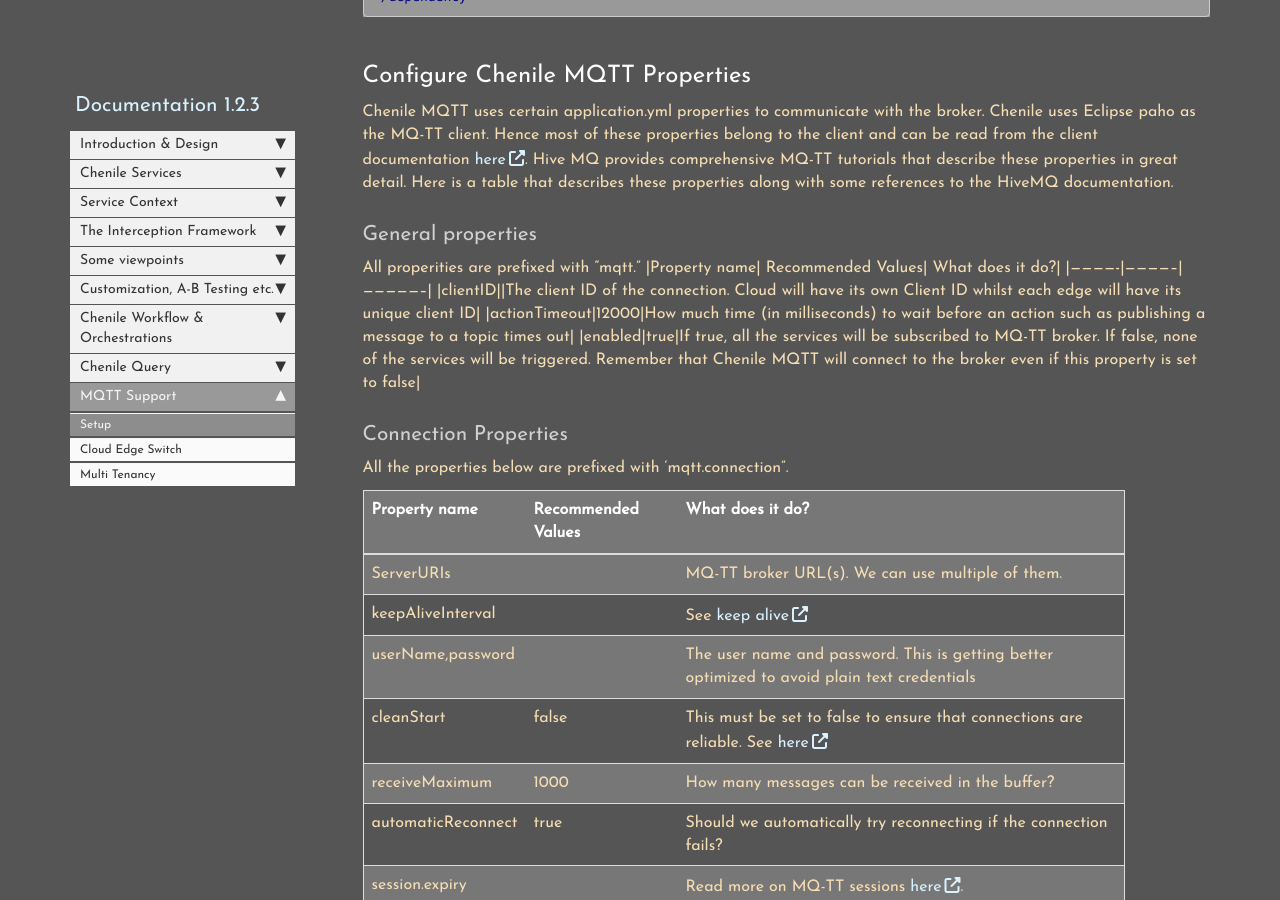
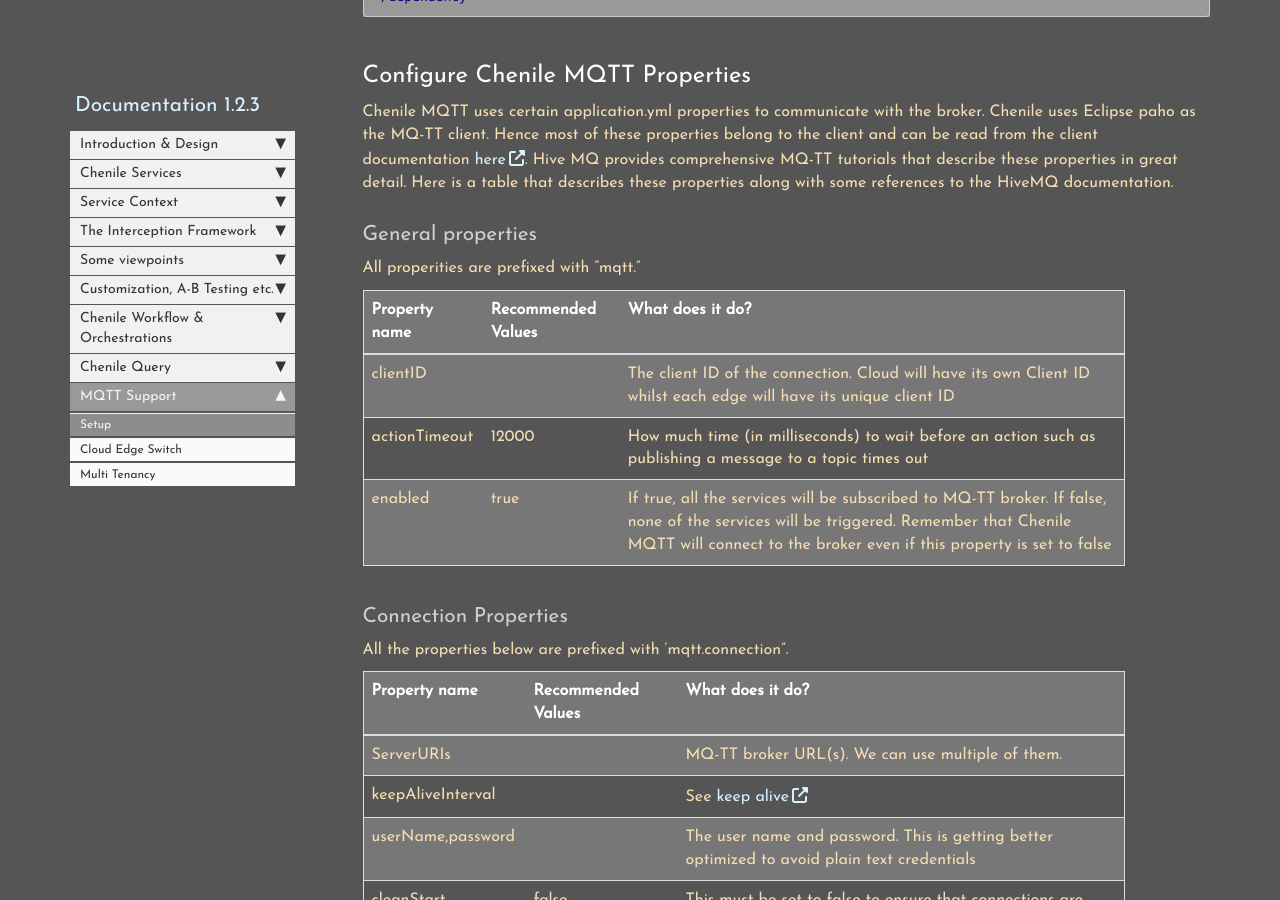
Before and after one commit to rajakolluru/cheniledocs.github.io, a Jekyll site: the page built from pages/chenile/649-chenile-mqtt.md, in a window 1280 px wide and 900 px high, scrolled down 1208 px. Built offline with Jekyll 4.4.1, drawn with Linux system fonts in a browser that asks for light colours; comment, search, counter and statistics services are not loaded; some of the changed lines change nothing that is shown.

Commit message:
content update

```diff
--- a/pages/chenile/649-chenile-mqtt.md
+++ b/pages/chenile/649-chenile-mqtt.md
@@ -35,6 +35,7 @@
 
 ### General properties
 All properities are prefixed with "mqtt."
+
 |Property name| Recommended Values| What does it do?|
 |-------------|--------------|-----------------|
 |clientID||The client ID of the connection. Cloud will have its own Client ID whilst each edge will have its unique client ID|
@@ -81,7 +82,7 @@
 |-------------|--------------|-----------------|
 |payload||The payload of the last will message|
 |qos||The qos of the last will message. |
-|retained||Is the last will message retained? Read about message retention [here]()|
+|retained||Is the last will message retained? Read about message retention [here](https://www.hivemq.com/blog/mqtt-essentials-part-8-retained-messages/)|
 |topic||The topic at which the last will message will be published.|
 
 ## Declare Individual Services as Triggerable via Chenile MQTT
```
